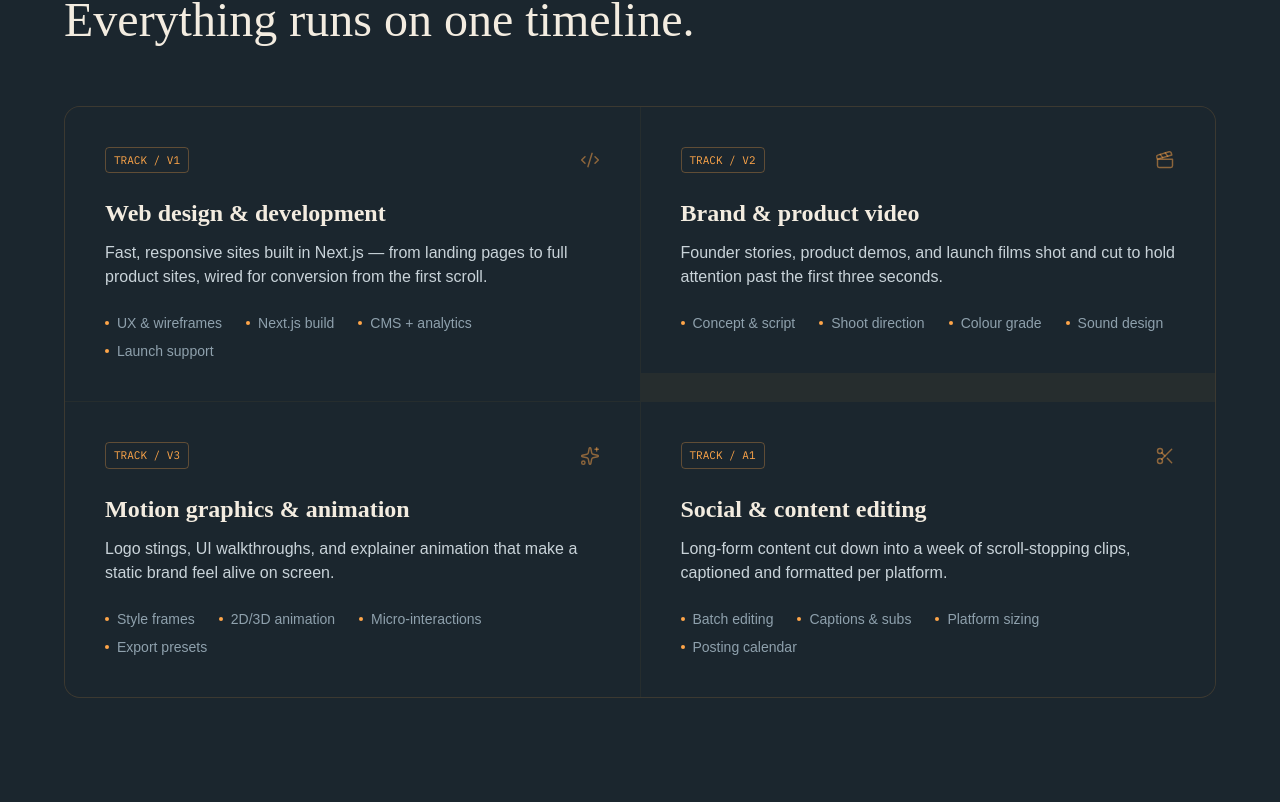
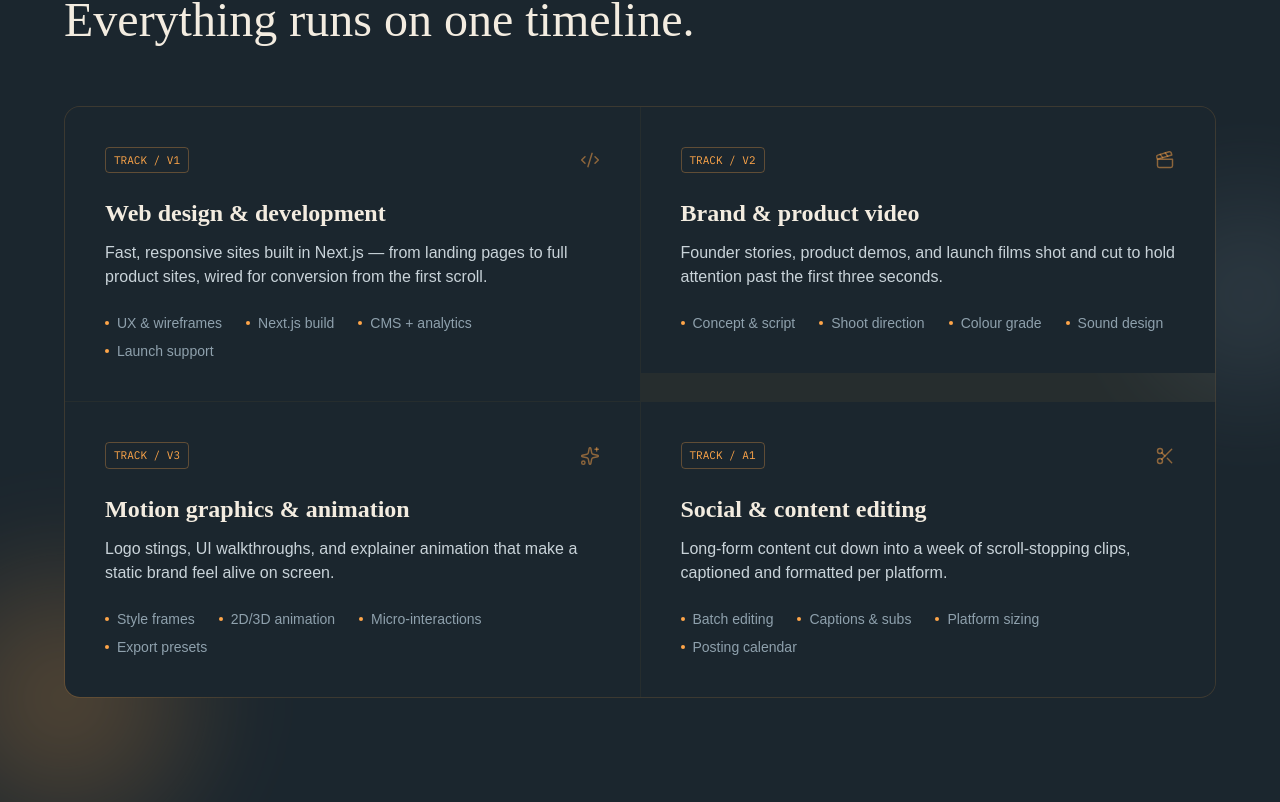
Before and after one commit to JaaniStudio/jaanistudio, a Next.js app: page / in a window 1280 px wide. Shown: the part 2378-3180 px from the top of the page. Built offline with nearby package versions, Linux system fonts and the light colour scheme.

Commit message:
shadow bg

```diff
--- a/app/components/Services.tsx
+++ b/app/components/Services.tsx
@@ -57,7 +57,11 @@ export default function Services() {
   const gridInView = useInView(gridRef, { once: true, margin: '-60px' });
 
   return (
-    <section id="services" className="relative bg-[#1B262E] px-6 py-24 md:py-32" ref={sectionRef}>
+    <section id="services" className="relative overflow-hidden bg-[#1B262E] px-6 py-24 md:py-32" ref={sectionRef}>
+      <div className="pointer-events-none absolute inset-0">
+        <div className="absolute -right-32 top-1/3 h-80 w-80 rounded-full opacity-50" style={{ background: 'radial-gradient(circle, rgba(143,161,173,0.35) 0%, transparent 70%)', filter: 'blur(35px)' }} />
+        <div className="absolute -left-32 -bottom-16 h-96 w-96 rounded-full opacity-60" style={{ background: 'radial-gradient(circle, rgba(255,166,73,0.45) 0%, transparent 70%)', filter: 'blur(40px)' }} />
+      </div>
       <div className="mx-auto max-w-6xl">
         <motion.div
           className="mb-14 flex items-center gap-4 font-mono text-xs uppercase tracking-widest text-[#FFA649]"
```
